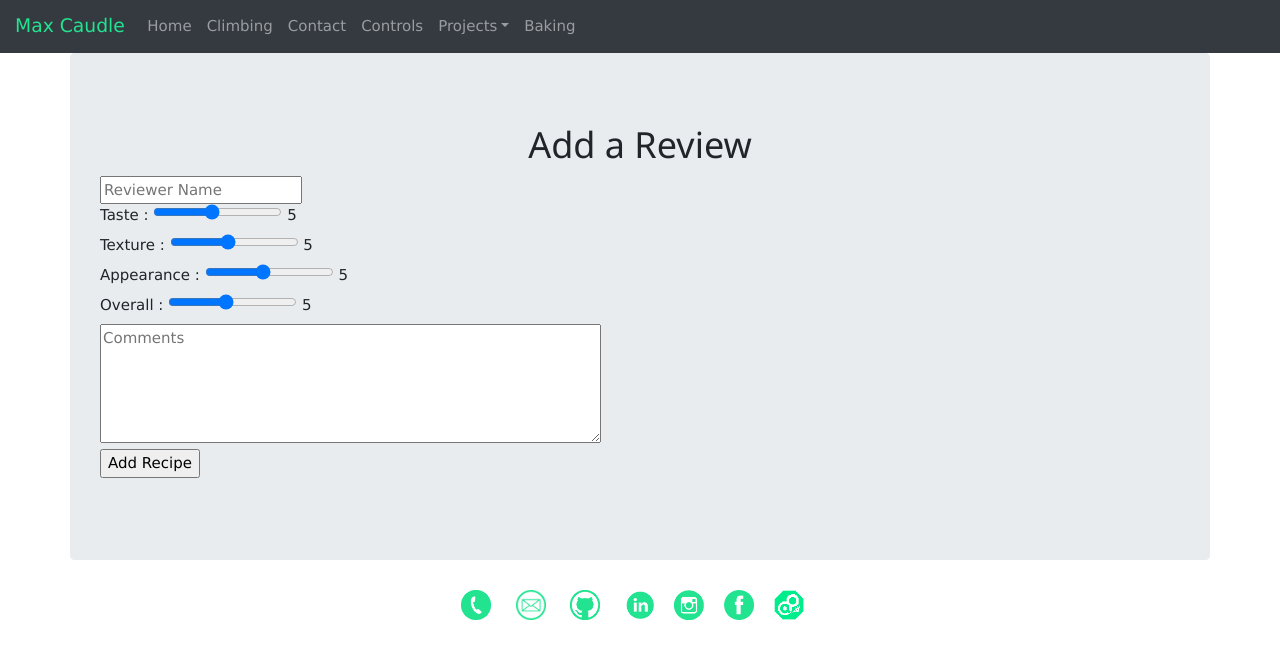
After one commit to MasonCaiby/website, a Flask app: page /add_review in a window 1280 px wide. The commit adds this page. Shown: the top 659 px of the page. Run offline with Flask 2, Linux system fonts and the light colour scheme; parts of the project's set-up code (start-up, migrations or seed data) failed here and were passed over; some libraries are stand-ins or nearby versions.

Commit message:
just need to push reviews to server and clean up a bit

```diff
--- a/app.py
+++ b/app.py
@@ -130,6 +130,9 @@ def view_food():
 
 @app.route('/view_recipe', methods=['GET', 'POST'])
 def view_recipe():
+    if request.method == 'POST':
+        return redirect(url_for('add_review', recipe_id=request.args.get('recipe_id')))
+
     recipe_id = request.args.get('recipe_id')
     food = request.args.get('food')
     recipe, reviews = db.query_reviews(recipe_id)
@@ -159,6 +162,13 @@ def add_recipe():
                                   ingredients=request.form['ingredients'])
         return redirect(url_for('view_recipe', recipe_id=recipe, food=request.args.get('food')))
     return render_template('add_recipe.html')
+
+
+@app.route('/add_review', methods=['GET', 'POST'])
+def add_review():
+    if request.method == 'POST':
+        render_template('add_review.html')
+    return render_template('add_review.html')
 
 # this will never be used. I Could just redirect all traffic to the example page, but want to keep it as it's
 # an ok example of authentication
--- a/baking/database.py
+++ b/baking/database.py
@@ -165,7 +165,6 @@ class Database:
 
         recipe = cur.fetchall()
 
-
         cur.execute(f"""SELECT * from reviews
                                 WHERE recipe_id = {recipe[0][0]}; """)
 
--- /dev/null
+++ b/templates/add_review.html
@@ -0,0 +1,58 @@
+{% extends 'layout.html' %}
+{% block body %}
+<link rel="stylesheet" href="https://www.w3schools.com/w3css/4/w3.css">
+<link rel="stylesheet" href="../static/styles.css">
+<div class="jumbotron text-center">
+
+<html>
+<head>
+    <meta charset="UTF-8">
+    <title>Title</title>
+</head>
+<body>
+    <h1>Add a Review</h1>
+        <div class="align_right">
+            <form method="POST">
+                 <input type="hidden" id="recipe" name="recipe" value="{{ recipe_id }}">
+
+                <input type="text" id="reviewer_name" placeholder="Reviewer Name" name="reviewer_name"/> <br>
+
+                <label> Taste :
+                  <input type="range" name="taste" min="1" max="10" value="5"
+                         onchange="$('~ output', this).val(value)"
+                         oninput="$('~ output', this).val(value)">
+                  <output>5</output>
+                </label><br>
+
+                <label> Texture :
+                  <input type="range" name="texture" min="1" max="10" value="5"
+                         onchange="$('~ output', this).val(value)"
+                         oninput="$('~ output', this).val(value)">
+                  <output>5</output>
+                </label><br>
+
+                <label> Appearance :
+                  <input type="range" name="appearance" min="1" max="10" value="5"
+                         onchange="$('~ output', this).val(value)"
+                         oninput="$('~ output', this).val(value)">
+                  <output>5</output>
+                </label><br>
+
+                <label> Overall :
+                  <input type="range" name="overall" min="1" max="10" value="5"
+                         onchange="$('~ output', this).val(value)"
+                         oninput="$('~ output', this).val(value)">
+                  <output>5</output>
+                </label><br>
+
+                <textarea rows="5" cols="60" placeholder="Comments" name="comments"></textarea><br>
+
+                <input type="submit" id="submit_recipe" value="Add Recipe" name="submit_recipe"/>
+            </form>
+            <br>
+        </div>
+{% endblock %}
+
+        </body>
+    </html>
+</div>
--- a/templates/view_food.html
+++ b/templates/view_food.html
@@ -5,6 +5,10 @@
 <div class="jumbotron text-center">
 
 <html>
+<head>
+    <meta charset="UTF-8">
+    <title>Title</title>
+</head>
 <body>
     viewing {{ food }}
 
@@ -25,3 +29,4 @@
 
 </body>
 </html>
+</div>
```
Also changed, not shown: templates/view_ratings.html (+8 -1 lines).
